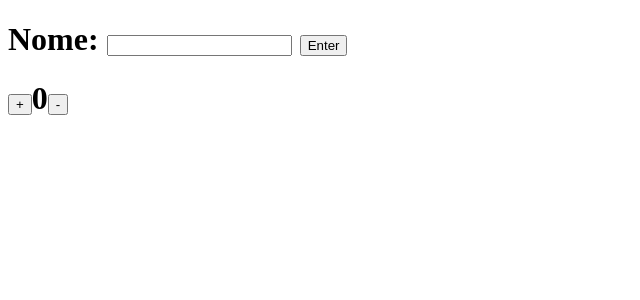
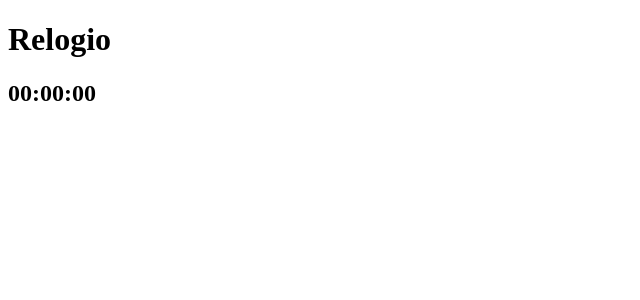
Before and after one commit to johntec-ads/meuapp, a React (Create React App) app: page / in a window 1280 px wide. Shown: the top 300 px of the page, without its empty margins (0-640 px from the left). Built offline with nearby package versions, Linux system fonts and the light colour scheme.

Commit message:
componentCiclosDeVida

```diff
--- a/src/App.js
+++ b/src/App.js
@@ -1,63 +1,48 @@
-import React, { Component } from 'react';
+import React, {Component} from "react";
 
 class App extends Component {
 
-  constructor( props ) {
-    super( props );
+  /* O contructor é o primeiro ciclo de vida */
+  constructor (props) {
+    super(props);
     this.state = {
-      nome: "",
-      contador: 0
-    };
-    /* bind faz com que a function seja reconhecida
-    no escopo global */
-    this.contar = this.contar.bind( this );
-    this.descontar = this.descontar.bind( this );
-    this.rename = this.rename.bind( this );
+      hora: "00:00:00"
+    }
+
+  }
+  /* Ciclo de vida */
+  componentDidMount() {
+
+    setInterval( () => {
+      this.setState( { hora: new Date().toLocaleTimeString() } )
+
+    }, 1000 );
+
+  }
+
+  /*Ciclo de vida */
+  componentDidUpdate() {
+    console.log("Atualizou!!!")
+  }
+
+  shouldComponentUpdate() {
+
   }
 
 
 
-  contar () {
+  render () {
+    return (
+    <div>
 
-    let soma = this.state;
-    soma.contador += 1;
-    this.setState( soma )
-  }
-
-  descontar () {
-    let desconto = this.state;
-    desconto.contador -= 1;
-    this.setState( desconto );
-
-  }
-
-  rename () {
-    let newname = this.state;
-    newname.nome = document.getElementById( 'nome' ).value;
-    this.setState( newname )
-
-  }
-
-  render () {
-
-    return (
-      <div>
-        <h1>
-          Nome: <input id='nome'></input> { this.state.nome }
-          <button onClick={ this.rename } >Enter</button>
-
-        </h1>
-
-        {/* <h2>Novo nome: {this.state.nome} </h2> */ }
-
-        <h1> <button onClick={ this.contar }>+</button>
-          { this.state.contador }
-          <button onClick={ this.descontar }>-</button>
-        </h1>
-
-      </div>
+      <h1> Relogio </h1>
+      <h2> {this.state.hora} </h2>
+    </div>
     )
   }
 }
 
+
+
+
 export default App;
```
